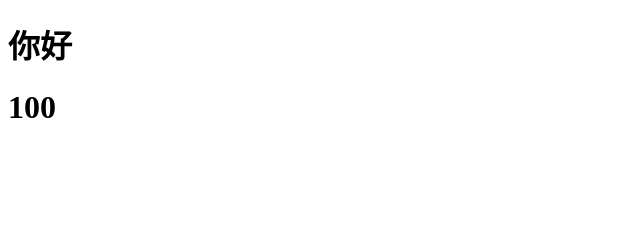
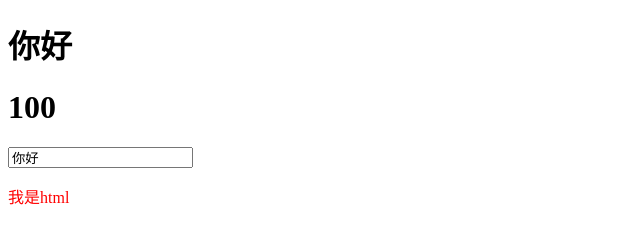
Before and after one commit to Rookior/mvvm, a plain HTML site: page mvvm.html in a window 1280 px wide. Shown: the whole page, without its empty margins (0-640 px from the left). Drawn offline with Linux system fonts and the light colour scheme.

Commit message:
增加v-model与v-html解析

```diff
--- a/mvvm.html
+++ b/mvvm.html
@@ -9,6 +9,8 @@
    <div id="app">
         <h1 id="name">{{name}}</h1>
         <h1 id="name">{{age}}</h1>
+        <input type="text" v-model="name" />
+        <p v-html="someHTML"></p>
    </div>
 
     <script>
@@ -140,7 +142,10 @@
                     var reg = /\{\{\s*(.*?)\s*\}\}/;
                     var text = node.textContent;
 
-
+                    // 节点解析
+                    if (self.isElementNode(node)) {
+                        self.compile(node);
+                    }
                     // {{文本}}解析
                     if (self.isTextNode(node) && reg.test(text)) {  // 判断是否是符合这种形式{{}}的指令
                         self.compileText(node, reg.exec(text)[1]);
@@ -150,6 +155,21 @@
                         self.compileElement(node);
                     }
 
+                });
+            },
+            compile: function(node) {
+                var nodeAttrs = node.attributes,
+                me = this;
+                [].slice.call(nodeAttrs).forEach(function(attr) {
+                    var attrName = attr.name;
+                    if (me.isDirective(attrName)) {  //判断是v-开头
+                        var exp = attr.value;
+                        var dir = attrName.substring(2);
+
+                            compileUtil[dir] && compileUtil[dir](node, me.vm, exp);
+
+                        node.removeAttribute(attrName);
+                    }
                 });
             },
             compileText: function(node, exp) {
@@ -164,16 +184,74 @@
             updateText: function (node, value) {
                 node.textContent = typeof value == 'undefined' ? '' : value;  //node.textContent设置文本节点的文本内容
             },
+            isDirective: function(attr) {
+                return attr.indexOf('v-') == 0;
+            },
+            isElementNode: function(node) {
+                return node.nodeType == 1;
+            },
             isTextNode: function(node) {
                 return node.nodeType == 3;  //代表元素或属性中的文本内容。
             }
         }
+        // 指令处理集合
+        var compileUtil = {
+            model: function(node, vm, exp) {
+                this.bind(node, vm, exp, 'model');
+                var me = this;
+                node.addEventListener('input', function(e) {
+                    var newValue = e.target.value;
+                    me._setVMVal(vm, exp, newValue);
+                });
+            },
+            html: function(node, vm, exp) {
+                this.bind(node, vm, exp, 'html');
+            },
+            bind: function(node, vm, exp, dir) {
+                var updaterFn = updater[dir + 'Updater'];
+
+                updaterFn && updaterFn(node, this._getVMVal(vm, exp));
+
+                new Watcher(vm, exp, function(value, oldValue) {
+                    updaterFn && updaterFn(node, value, oldValue);
+                });
+            },
+            _getVMVal: function(vm, exp) {
+                var val = vm;
+                exp = exp.split('.');
+                exp.forEach(function(k) {
+                    val = val[k];
+                });
+                return val;
+            },
+            _setVMVal: function(vm, exp, value) {
+                var val = vm;
+                exp = exp.split('.');
+                exp.forEach(function(k, i) {
+                    // 非最后一个key，更新val的值
+                    if (i < exp.length - 1) {
+                        val = val[k];
+                    } else {
+                        val[k] = value;
+                    }
+                });
+            }
+        }
+        var updater = {
+            modelUpdater: function(node, value, oldValue) {
+                node.value = typeof value == 'undefined' ? '' : value;
+            },
+            htmlUpdater: function(node, value) {
+                node.innerHTML = typeof value == 'undefined' ? '' : value;
+            },
+        };
 
         var selfVue = new SelfVue({
             el: '#app',
             data:{
                 name: 'hello world',
-                age:18
+                age:18,
+                someHTML:'<span style="color:red">我是html</span>'
             }
         });
         window.setTimeout(function () {
```
